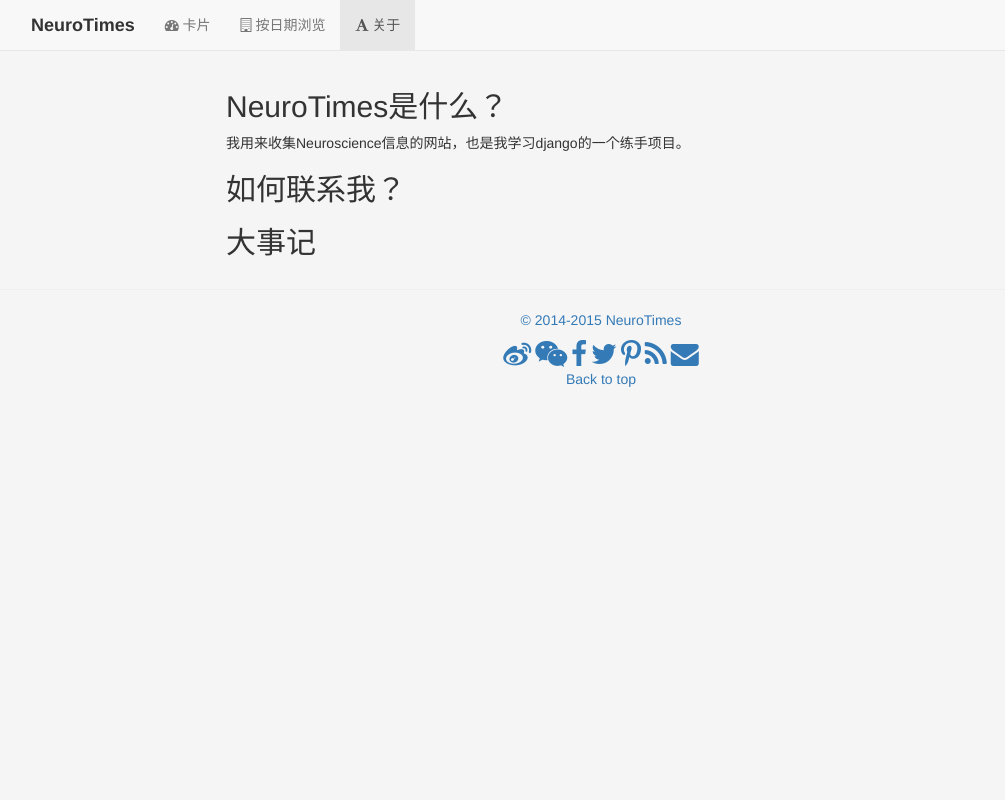
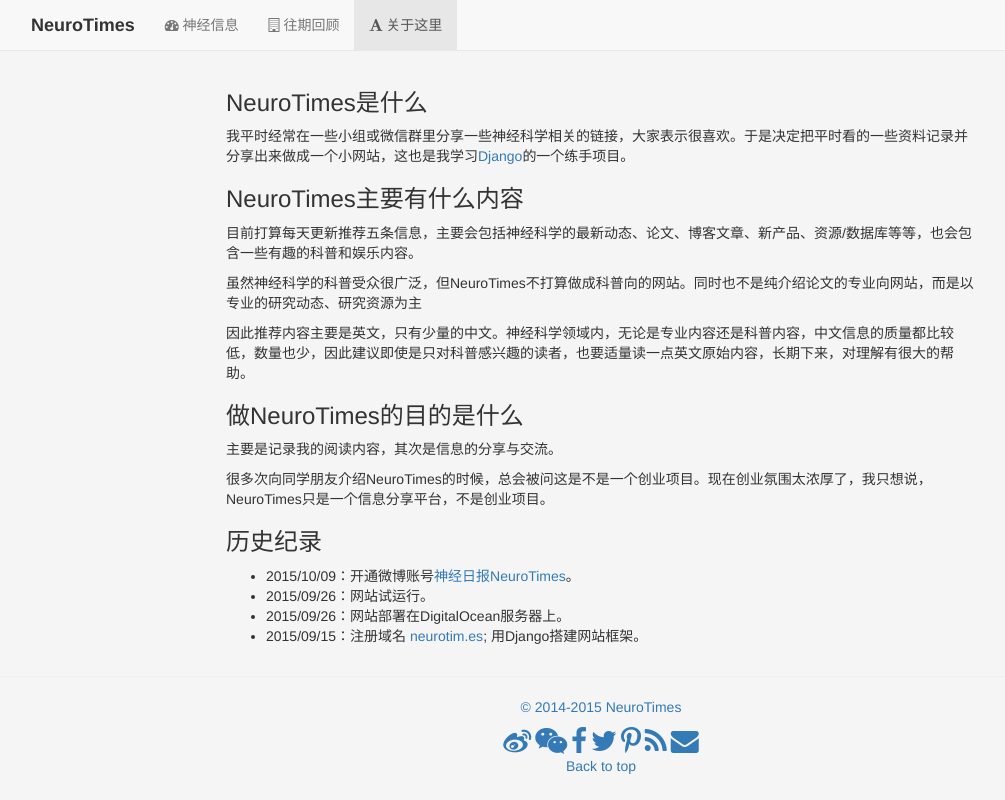
Before and after one commit to burun/Neurotimes, a Django app: page /about/ in a window 1280 px wide. Shown: the whole page, without its empty margins (39-1044 px from the left). Run offline with Django 3.2, Linux system fonts and the light colour scheme; some libraries are stand-ins or nearby versions.

Commit message:
Update about page

```diff
--- a/templates/neuro/about.html
+++ b/templates/neuro/about.html
@@ -7,17 +7,17 @@
         <ul class="nav navbar-nav">
           <li>
             <a href="/card">
-              <i class="fa fa-dashboard"></i> 卡片
+              <i class="fa fa-dashboard"></i> 神经信息
             </a>
           </li>
           <li>
             <a href="/date">
-              <i class="fa fa-building-o"></i> 按日期浏览
+              <i class="fa fa-building-o"></i> 往期回顾
             </a>
           </li>
           <li class="active">
             <a href="/about">
-              <i class="fa fa-font"></i> 关于
+              <i class="fa fa-font"></i> 关于这里
             </a>
           </li>
         </ul>
@@ -30,20 +30,26 @@
       </div>
 
       <div class="col-lg-8">
-        <h2>
-          NeuroTimes是什么？
-        </h2>
-        <p>
-          我用来收集Neuroscience信息的网站，也是我学习django的一个练手项目。
-        </p>
+        <h3>NeuroTimes是什么</h3>
+        <p>我平时经常在一些小组或微信群里分享一些神经科学相关的链接，大家表示很喜欢。于是决定把平时看的一些资料记录并分享出来做成一个小网站，这也是我学习<a href="https://www.djangoproject.com/">Django</a>的一个练手项目。</p>
 
-        <h2>
-          如何联系我？
-        </h2>
+        <h3>NeuroTimes主要有什么内容</h3>
+        <p>目前打算每天更新推荐五条信息，主要会包括神经科学的最新动态、论文、博客文章、新产品、资源/数据库等等，也会包含一些有趣的科普和娱乐内容。</p>
+        <p>虽然神经科学的科普受众很广泛，但NeuroTimes不打算做成科普向的网站。同时也不是纯介绍论文的专业向网站，而是以专业的研究动态、研究资源为主</p>
+        <p>因此推荐内容主要是英文，只有少量的中文。神经科学领域内，无论是专业内容还是科普内容，中文信息的质量都比较低，数量也少，因此建议即使是只对科普感兴趣的读者，也要适量读一点英文原始内容，长期下来，对理解有很大的帮助。</p>
 
-        <h2>
-          大事记
-        </h2>
+        <h3>做NeuroTimes的目的是什么</h3>
+        <p>主要是记录我的阅读内容，其次是信息的分享与交流。</p>
+        <p>很多次向同学朋友介绍NeuroTimes的时候，总会被问这是不是一个创业项目。现在创业氛围太浓厚了，我只想说，NeuroTimes只是一个信息分享平台，不是创业项目。</p>
+
+        <h3>历史纪录</h3>
+        <ul>
+          <li>2015/10/09：开通微博账号<a href="http://weibo.com/u/5722723325">神经日报NeuroTimes</a>。</li>
+          <li>2015/09/26：网站试运行。</li>
+          <li>2015/09/26：网站部署在DigitalOcean服务器上。</li>
+          <li>2015/09/15：注册域名<a href="http://neurotim.es"> neurotim.es</a>; 用Django搭建网站框架。</li>
+        </ul>
+
       </div>
 
       <div class="col-lg-2">
--- a/templates/neuro/card.html
+++ b/templates/neuro/card.html
@@ -7,12 +7,12 @@
         <ul class="nav navbar-nav">
           <li class="active">
             <a href="/card">
-              <i class="fa fa-dashboard"></i> 卡片
+              <i class="fa fa-dashboard"></i> 神经信息
             </a>
           </li>
           <li>
             <a href="/date">
-              <i class="fa fa-building-o"></i> 按日期浏览
+              <i class="fa fa-building-o"></i> 往期回顾
             </a>
           </li>
           <li>
--- a/templates/neuro/date.html
+++ b/templates/neuro/date.html
@@ -7,12 +7,12 @@
         <ul class="nav navbar-nav">
           <li>
             <a href="/card">
-              <i class="fa fa-dashboard"></i> 卡片
+              <i class="fa fa-dashboard"></i> 神经信息
             </a>
           </li>
           <li  class="active">
             <a href="/date">
-              <i class="fa fa-building-o"></i> 按日期浏览
+              <i class="fa fa-building-o"></i> 往期回顾
             </a>
           </li>
           <li>
--- a/templates/neuro/page.html
+++ b/templates/neuro/page.html
@@ -7,12 +7,12 @@
         <ul class="nav navbar-nav">
           <li>
             <a href="/card">
-              <i class="fa fa-dashboard"></i> 卡片
+              <i class="fa fa-dashboard"></i> 神经信息
             </a>
           </li>
           <li>
             <a href="/date">
-              <i class="fa fa-building-o"></i> 按日期浏览
+              <i class="fa fa-building-o"></i> 往期回顾
             </a>
           </li>
           <li>
@@ -49,7 +49,6 @@
                     </div>
                     <div class="btn-toolbar pull-right">
                         {% if page.url %}
-<!--                         <div class="col-md-6 text-right"> -->
                         <a href="{{ page.url }}" class="btn btn-info" role="button">原文链接</a>
                         {% endif %}
                         {% if page.pdf %}
```
